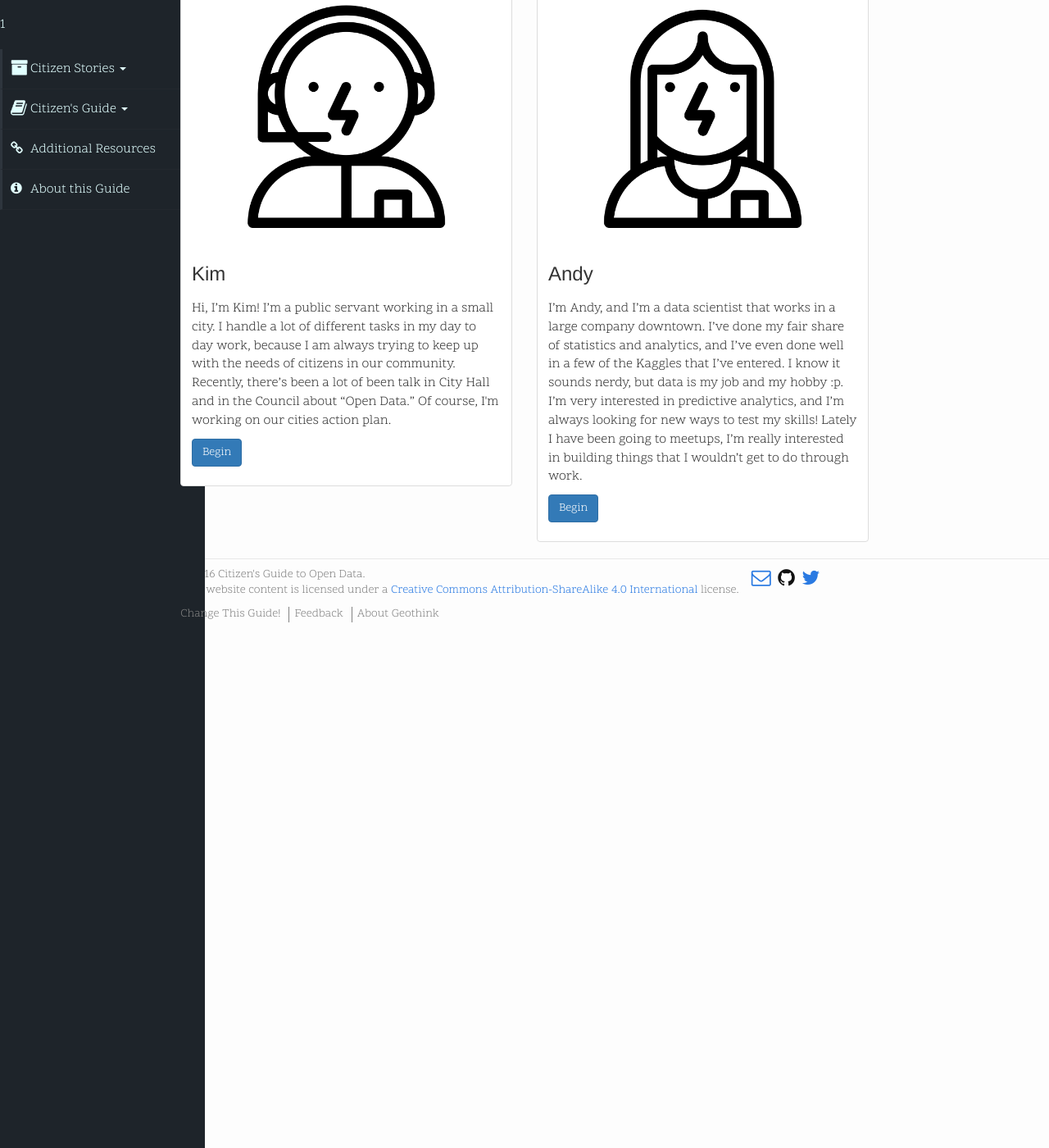
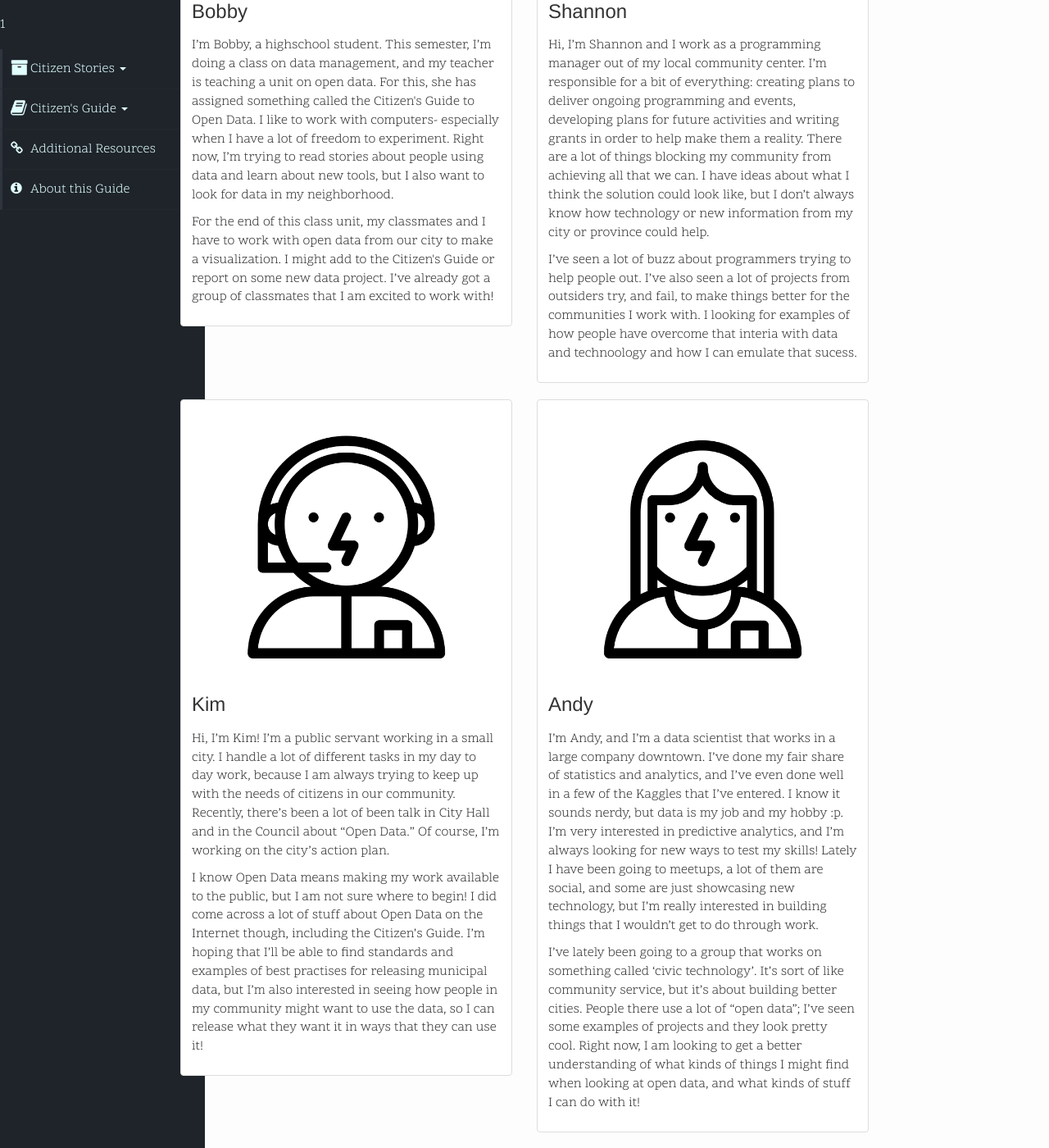
Before and after one commit to citizens-guide-open-data/citizens-guide-open-data.github.io, a Jekyll site: the page built from index.html, in a window 1280 px wide and 1400 px high, scrolled down 1483 px. Shown: the whole window at 82% size. Built offline with Jekyll 4.4.1, drawn with Linux system fonts in a browser that asks for light colours; some of the changed text lies outside the part shown.

Commit message:
made columns for abridged personas and examples

```diff
--- a/_includes/citizen-stories.html
+++ b/_includes/citizen-stories.html
@@ -6,11 +6,56 @@ Many kinds of data, and their uses come up when we talk about open data- and we
 
 <h3>How are communities using Open Data?</h3>
 <p>Groups are using Open Data to come together and <b>form communities</b>, to <b>face pressing issues</b> that matter to them, and to <b>develop individuals’ abilities and skills</b>.
-
-Some examples include:
 </p>
 
-<div class="container-fluid">
+<div class="row">
+  <div class="col-sm-6 col-md-6">
+
+    <div class="media">
+      <a class="media-left" href="#">
+	<img src="/images/bobby.png"  class="media-object" alt="...">
+      </a>
+      <div class="media-body">
+        <h3 class="media-heading">Bobby</h3>
+        <p>I’m Bobby, a highschool student. Right now, I’m trying to read stories about people using data and learn about new tools, but I also want to look for data in my neighborhood.</p>
+      </div>
+    </div>
+
+    <div class="media">
+      <a class="media-left" href="#">
+	<img class="media-object" src="/images/shannon.png" alt="...">
+      </a>
+      <div class="media-body">
+        <h3 class="media-heading">Shannon</h3>
+        <p>Hi, I’m Shannon and I work as a programming manager out of my local community center. I have ideas about what I think the solution could look like, but I don’t always know how technology or new information from my city or province could help.</p>
+      </div>
+    </div>
+
+
+    <div class="media">
+      <a class="media-left" href="#">
+	<img class="media-object" src="/images/kim.png" alt="...">
+      </a>
+      <div class="media-body">
+        <h3 class="media-heading">Kim</h3>
+        <p>Hi, I’m Kim! I’m a public servant working in a small city. I'm working on our city's action plan, and want to know about Open Data best practises.</p>
+      </div>
+    </div>
+
+
+    <div class="media">
+      <a class="media-left" href="#">
+	<img class="media-object" src="/images/andy.png" alt="...">
+      </a>
+      <div class="media-body">
+        <h3 class="media-heading">Andy</h3>
+        <p>I’m Andy, and I’m a data scientist that works in a large company downtown. I’m really interested in building things that can help my city and community!.</p>
+      </div>
+    </div>
+  </div>
+
+  <div class="col-sm-6 col-md-6">
+
     <div class="media">
       <div class="media-left">
 	<a href="http://civictech.ca/">
@@ -37,6 +82,18 @@ Some examples include:
 
     <div class="media">
       <div class="media-left">
+	<a href="https://dashboard.edmonton.ca/">
+	  <img class="media-object" src="/images/edmonton_citizendash.png" alt="Edmonton Citizen Dashboard">
+	</a>
+      </div>
+      <div class="media-body">
+	<h4 class="media-heading">City of Edmonton's Citizen Dashboard</h4>
+	<p>The City of Edmonton uses Open Data to track their service performance and policy goals, allowing citizens to stay up to date with the efforts of the munnicipal government. </p>
+      </div>
+    </div>
+
+    <div class="media">
+      <div class="media-left">
 	<a href="http://www.straight.com/blogra/471426/east-van-garbage-watch-illegal-dumping-vancouver-numbers">
 	  <img class="media-object" src="/images/east_van_garbage.jpg" alt="East Van Garbage Watch">
 	</a>
@@ -46,4 +103,7 @@ Some examples include:
 	East Van Garbage Watch, is not so much a ‘living project’, but makes use of specific municipal Open Data sets to address an issue concerning residents in Vancouver’s east side.
       </div>
     </div>
+
+
   </div>
+</div>
--- a/_includes/personas.html
+++ b/_includes/personas.html
@@ -1,4 +1,7 @@
 <div class="row">
+
+  <h1>Personas</h1>
+      <p>Many different kinds of people might want to work with Open Data, or the Citizen's Guide, for a number of reasons. Here's a few examples of the kinds of people we imagined when we wrote this guide. Don't see your story represented? Send us an email!</p>
 
   <div class="col-sm-6 col-md-6">
     <div class="thumbnail">
@@ -6,7 +9,7 @@
       <div class="caption">
         <h3>Bobby</h3>
         <p>I’m Bobby, a highschool student. This semester, I’m doing a class on data management, and my teacher is teaching a unit on open data. For this, she has assigned something called the Citizen's Guide to Open Data. I like to work with computers- especially when I have  a lot of freedom to experiment. Right now, I’m trying to read stories about people using data and learn about new tools, but I also want to look for data in my neighborhood.</p>
-        <p><a href="#" class="btn btn-primary" role="button">Begin</a></p>
+	<p>For the end of this class unit, my classmates and I have to work with open data from our city to make a visualization. I might add to the Citizen's Guide or report on some new data project. I’ve already got a group of classmates that I am excited to work with!</p>
       </div>
     </div>
   </div>
@@ -17,7 +20,7 @@
       <div class="caption persona-thumbnail">
         <h3>Shannon</h3>
         <p>Hi, I’m Shannon and I work as a programming manager out of my local community center. I’m responsible for a bit of everything: creating plans to deliver ongoing programming and events, developing plans for future activities and writing grants in order to help make them a reality. There are a lot of things blocking my community from achieving all that we can. I have ideas about what I think the solution could look like, but I don’t always know how technology or new information from my city or province could help.</p>
-        <p><a href="#" class="btn btn-primary" role="button">Begin</a></p>
+	<p>I’ve seen a lot of buzz about programmers trying to help people out. I’ve also seen a lot of projects from outsiders try, and fail, to make things better for the communities I work with. I looking for examples of how people have overcome that interia with data and technoology and how I can emulate that sucess.</p>
       </div>
     </div>
   </div>
@@ -27,8 +30,8 @@
       <img src="images/kim.png" alt="...">
       <div class="caption">
         <h3>Kim</h3>
-        <p>Hi, I’m Kim! I’m a public servant working in a small city. I handle a lot of different tasks in my day to day work, because I am always trying to keep up with the needs of citizens in our community. Recently, there’s been a lot of been talk in City Hall and in the Council about “Open Data.” Of course, I'm working on our cities action plan.</p>
-        <p><a href="#" class="btn btn-primary" role="button">Begin</a></p>
+        <p>Hi, I’m Kim! I’m a public servant working in a small city. I handle a lot of different tasks in my day to day work, because I am always trying to keep up with the needs of citizens in our community. Recently, there’s been a lot of been talk in City Hall and in the Council about “Open Data.” Of course, I’m working on the city’s action plan.</p>
+	<p>I know Open Data means making my work available to the public, but I am not sure where to begin!  I did come across a lot of stuff about Open Data on the Internet though, including the Citizen’s Guide. I’m hoping that I’ll be able to find standards and examples of best practises for releasing municipal data, but I’m also interested in seeing how people in my community might want to use the data, so I can release what they want it in ways that they can use it!</p>
       </div>
     </div>
   </div>
@@ -38,8 +41,9 @@
       <img src="/images/andy.png" alt="...">
       <div class="caption">
         <h3>Andy</h3>
-        <p>I’m Andy, and I’m a data scientist that works in a large company downtown. I’ve done my fair share of statistics and analytics, and I’ve even done well in a few of the Kaggles that I’ve entered. I know it sounds nerdy, but data is my job and my hobby :p. I’m very interested in predictive analytics, and I’m always looking for new ways to test my skills! Lately I have been going to meetups, I’m really interested in building things that I wouldn’t get to do through work.</p>
-        <p><a href="#" class="btn btn-primary" role="button">Begin</a></p>
+        <p>I’m Andy, and I’m a data scientist that works in a large company downtown. I’ve done my fair share of statistics and analytics, and I’ve even done well in a few of the Kaggles that I’ve entered. I know it sounds nerdy, but data is my job and my hobby :p. I’m very interested in predictive analytics, and I’m always looking for new ways to test my skills! Lately I have been going to meetups, a lot of them are social, and some are just showcasing new technology, but I’m really interested in building things that I wouldn’t get to do through work.</p>
+
+	<p>I’ve lately been going to a group that works on something called ‘civic technology’. It’s sort of like community service, but it’s about building better cities. People there use a lot of “open data”; I’ve seen some examples of projects and they look pretty cool. Right now, I am looking to get a better understanding of what kinds of things I might find when looking at open data, and what kinds of stuff I can do with it!</p>
       </div>
     </div>
   </div>
```
Also changed, not shown: other parts of _includes/citizen-stories.html (+1 -1 lines), images/edmonton_citizendash.png (added). Lines whose indentation alone changed are shown as unchanged.
